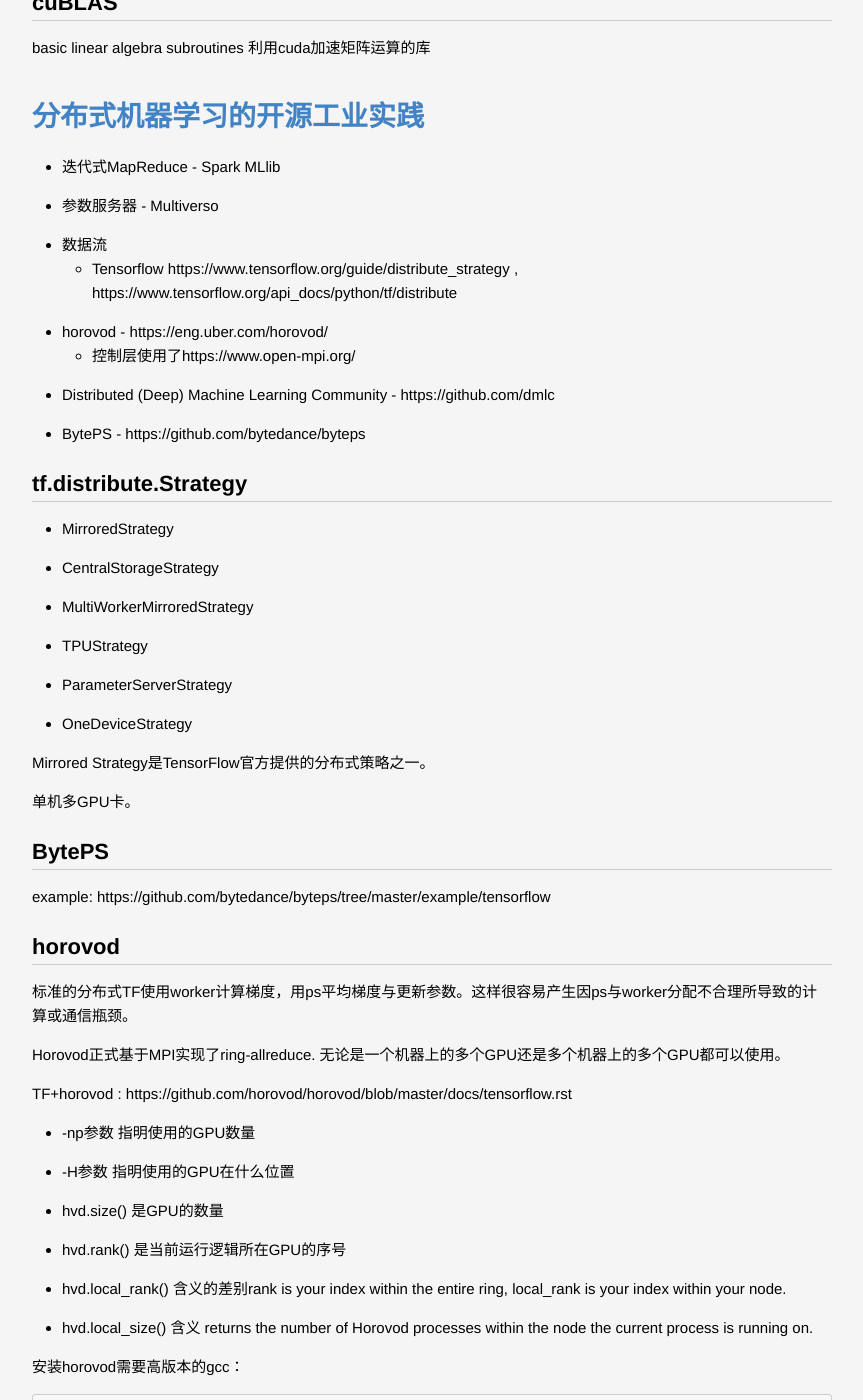
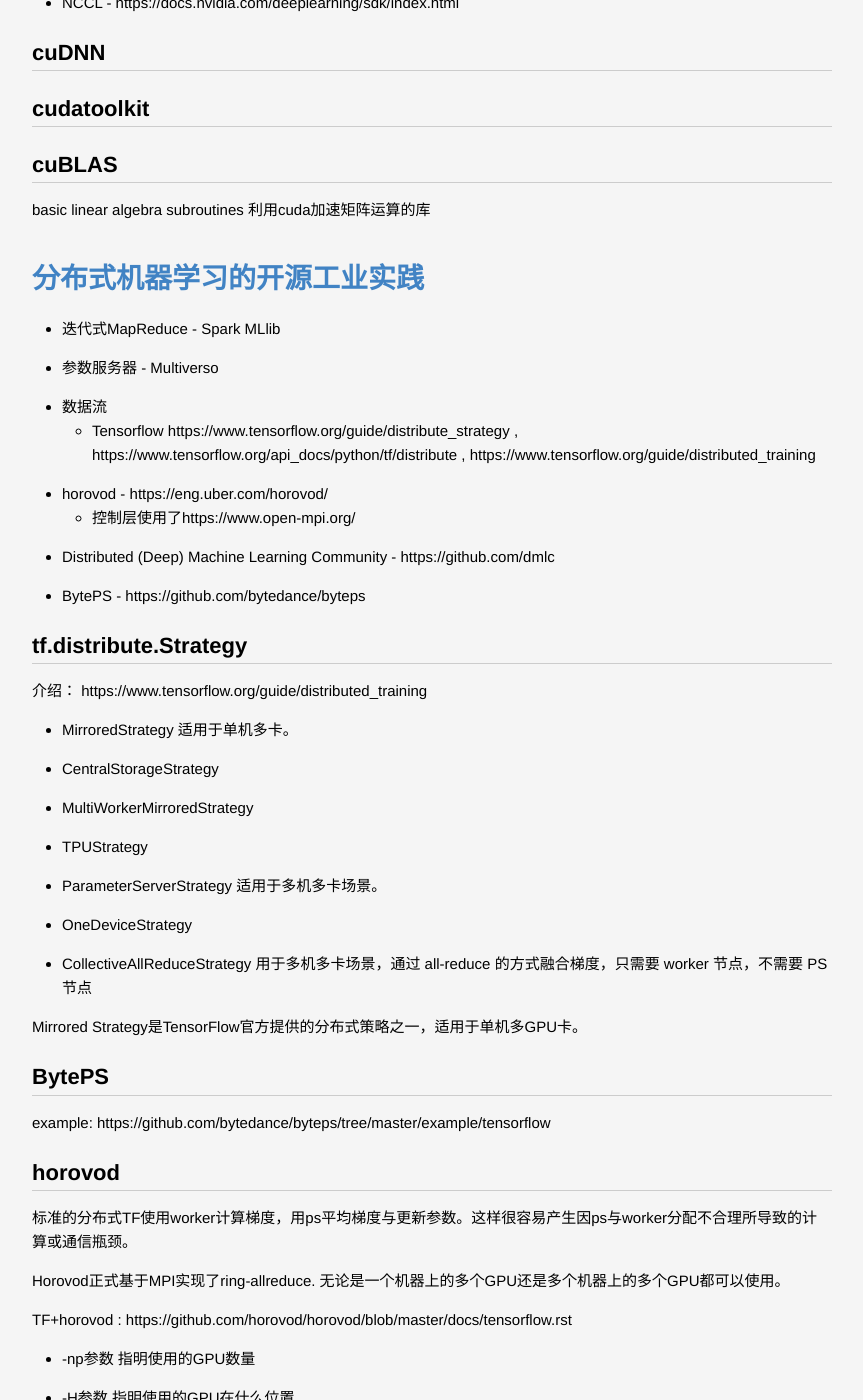
Before and after one commit to lucky521/blog, a Jekyll site: the page built from _posts/ml/2019-03-23-ML-Distributed.markdown, in a window 1280 px wide and 1400 px high, scrolled down 5083 px. Shown: the whole window, without its empty margins (208-1071 px from the left). Built offline with Jekyll 4.4.1, drawn with Linux system fonts in a browser that asks for light colours; some of the changed text lies outside the part shown.

Commit message:
update blog

```diff
--- a/_posts/language/2016-10-15-programming-language.markdown
+++ b/_posts/language/2016-10-15-programming-language.markdown
@@ -37,10 +37,11 @@
 
 任何的规则化的文本数据，都可以实现解析器来解析。
 
-# BNF
+## BNF
 
+BNF是John Backus 在20世纪90年代提出的用以简洁描述一种编程语言的语言。
 
-# lex & yacc
+## lex & yacc
 
 注意这不仅仅是用于编译语言的，更多适合用于文本处理。
 
--- a/_posts/ml/2019-03-23-ML-Distributed.markdown
+++ b/_posts/ml/2019-03-23-ML-Distributed.markdown
@@ -205,7 +209,7 @@
 - 参数服务器 - Multiverso
 
 - 数据流
-  - Tensorflow  https://www.tensorflow.org/guide/distribute_strategy ,  https://www.tensorflow.org/api_docs/python/tf/distribute
+  - Tensorflow  https://www.tensorflow.org/guide/distribute_strategy ,  https://www.tensorflow.org/api_docs/python/tf/distribute , https://www.tensorflow.org/guide/distributed_training
 
 - horovod - https://eng.uber.com/horovod/
   - 控制层使用了https://www.open-mpi.org/
@@ -218,16 +222,17 @@
 
 ## tf.distribute.Strategy
 
-* MirroredStrategy
+介绍： https://www.tensorflow.org/guide/distributed_training
+
+* MirroredStrategy 适用于单机多卡。
 * CentralStorageStrategy
 * MultiWorkerMirroredStrategy
 * TPUStrategy
-* ParameterServerStrategy
+* ParameterServerStrategy 适用于多机多卡场景。
 * OneDeviceStrategy
+* CollectiveAllReduceStrategy 用于多机多卡场景，通过 all-reduce 的方式融合梯度，只需要 worker 节点，不需要 PS 节点
 
-Mirrored Strategy是TensorFlow官方提供的分布式策略之一。
-
-单机多GPU卡。
+Mirrored Strategy是TensorFlow官方提供的分布式策略之一，适用于单机多GPU卡。
 
 ## BytePS
 
```
Also changed, not shown: other parts of _posts/ml/2019-03-23-ML-Distributed.markdown (+4 -0 lines), _posts/framework/2020-03-05-flink.markdown (+14 -0 lines), _posts/framework/2020-06-07-k8s.markdown (added, +55 -0 lines), _posts/ml/2017-10-26-tensorflow.markdown (+7 -1 lines), _posts/ml/2019-05-21-ML-System.markdown (+18 -0 lines).
